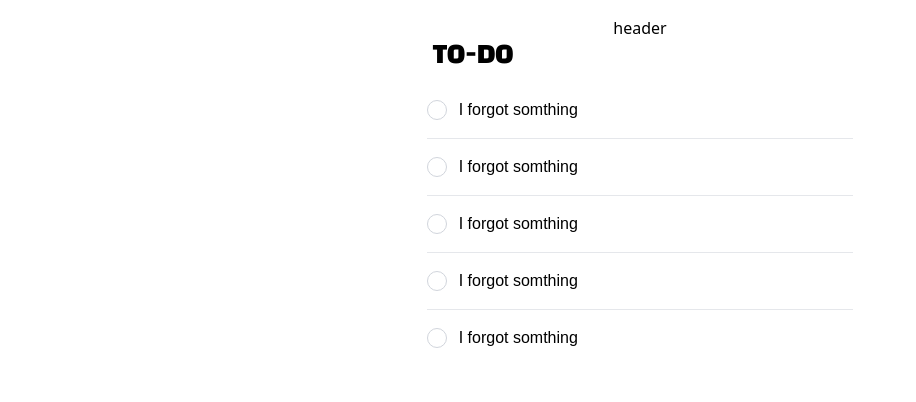
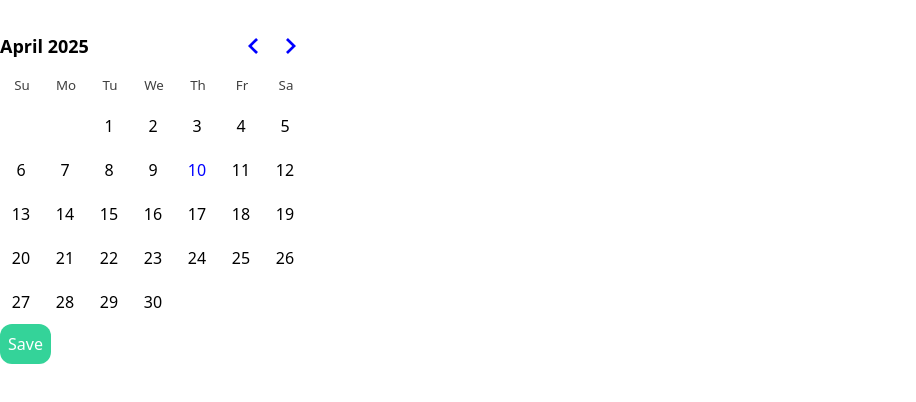
Before and after one commit to ljh37694/Todo-More-Infomation, a React (Vite) app in the folder todo-more-infomation/: page /add-todo in a window 1280 px wide. Shown: the top 402 px of the page, without its empty margins (0-916 px from the left). Built offline with nearby package versions, Linux system fonts and the light colour scheme; a web font is replaced by a local one.

Commit message:
todo 추가 기능 구현 및 day picker, react router dom 설치

```diff
--- a/todo-more-infomation/package.json
+++ b/todo-more-infomation/package.json
@@ -17,7 +17,9 @@
     "@fortawesome/react-fontawesome": "^0.2.2",
     "@tailwindcss/vite": "^4.1.3",
     "react": "^19.0.0",
+    "react-day-picker": "^9.6.5",
     "react-dom": "^19.0.0",
+    "react-router-dom": "^7.5.0",
     "tailwindcss": "^4.1.3",
     "zustand": "^5.0.3"
   },
--- /dev/null
+++ b/todo-more-infomation/src/components/layout/TodoAddButton.tsx
@@ -0,0 +1,20 @@
+import { faPlus } from "@fortawesome/free-solid-svg-icons";
+import { FontAwesomeIcon } from "@fortawesome/react-fontawesome";
+
+interface Props {
+  className?: string,
+  onClick: () => void,
+  [key: string]: any;
+}
+
+function TodoAddButton(props: Props) {
+  const { ...rest } = props;
+
+  return (
+    <button {...rest} onClick={props.onClick} className={`${props.className} p-2 rounded-full bg-blue-400 w-14 h-14 flex items-center justify-center cursor-pointer hover:bg-blue-500 active:bg-blue-400`} >
+      <FontAwesomeIcon icon={faPlus} className="text-white text-xl" />
+    </button>
+  );
+}
+
+export default TodoAddButton;
--- a/todo-more-infomation/src/components/todo/Todo.tsx
+++ b/todo-more-infomation/src/components/todo/Todo.tsx
@@ -17,7 +17,7 @@ function Todo(props: Props) {
       <div className="select-none flex items-center">
         <TodoCheckbox type="success" className="mr-3" checked={checked} setChecked={setChecked} />
       </div>
-      <p className={`font-content text ${checked ? "line-through text-gray-300" : ""}`}>{data.content}</p>
+      <p className={`font-content text ${checked ? "line-through text-gray-400" : ""}`}>{data.content}</p>
     </div>
   );
 }
--- a/todo-more-infomation/src/components/todo/TodoContainer.tsx
+++ b/todo-more-infomation/src/components/todo/TodoContainer.tsx
@@ -1,49 +1,30 @@
-import { useState } from "react";
 import Todo from "./Todo";
+import TodoAddButton from "../layout/TodoAddButton";
+import { useNavigate } from "react-router-dom";
+import { useTodoStore } from "../../stores/todoStore";
 
 export interface TodoType {
+  id?: string,
   content: string,
   estimated: Date,
   isDone: false,
 }
 
 function TodoContainer() {
-  const [todoList, setTodoList] = useState<TodoType[]>([
-    {
-      content: "I forgot somthing",
-      estimated: new Date(),
-      isDone: false,
-    },
-    {
-      content: "I forgot somthing",
-      estimated: new Date(),
-      isDone: false,
-    },
-    {
-      content: "I forgot somthing",
-      estimated: new Date(),
-      isDone: false,
-    },
-    {
-      content: "I forgot somthing",
-      estimated: new Date(),
-      isDone: false,
-    },
-    {
-      content: "I forgot somthing",
-      estimated: new Date(),
-      isDone: false,
-    },
-  ]);
+  const navigate = useNavigate();
+
+  const todos = useTodoStore((state) => state.todoList);
 
   return (
     <div className="w-1/3 max-w-2xl">
       <h1 className="text-2xl mb-2.5 font-title ps-1.5">TO-DO</h1>
       <div className="">
         {
-          todoList.map((todo, idx) => <Todo data={todo} key={idx} className="not-last:border-b border-gray-200" />)
+          todos.map((todo, idx) => <Todo data={todo} key={idx} className="not-last:border-b border-gray-200" />)
         }
       </div>
+
+      <TodoAddButton onClick={() => navigate("/add-todo")} className="fixed left-1/2 -translate-x-1/2 bottom-24" />
     </div>
   );
 }
--- a/todo-more-infomation/src/main.tsx
+++ b/todo-more-infomation/src/main.tsx
@@ -1,10 +1,23 @@
-import { StrictMode } from 'react'
-import { createRoot } from 'react-dom/client'
-import './index.css'
-import Home from './pages/Home.tsx'
+import { StrictMode } from "react";
+import { createRoot } from "react-dom/client";
+import "./index.css";
+import Home from "./pages/Home.tsx";
+import { createBrowserRouter, RouterProvider } from "react-router-dom";
+import AddTodo from "./pages/AddTodo.tsx";
 
-createRoot(document.getElementById('root')!).render(
+const router = createBrowserRouter([
+  {
+    path: "/",
+    element: <Home />,
+  },
+  {
+    path: "/add-todo",
+    element: <AddTodo />
+  }
+]);
+
+createRoot(document.getElementById("root")!).render(
   <StrictMode>
-    <Home />
-  </StrictMode>,
+    <RouterProvider router={router} />
+  </StrictMode>
 );
--- /dev/null
+++ b/todo-more-infomation/src/pages/AddTodo.tsx
@@ -0,0 +1,48 @@
+import { useState } from "react";
+import { DayPicker } from "react-day-picker";
+import "react-day-picker/style.css";
+import { useTodoStore } from "../stores/todoStore";
+import { TodoType } from "../components/todo/TodoContainer";
+import { useNavigate } from "react-router-dom";
+
+function AddTodo() {
+  const navigate = useNavigate();
+
+  const addTodo = useTodoStore((state) => state.add);
+
+  const [text, setText] = useState<string>("");
+  const [selected, setSelected] = useState<Date>();
+
+  const onSubmit = (e: React.FormEvent) => {
+    e.preventDefault();
+
+    const todo: TodoType = {
+      content: text,
+      estimated: selected as Date,
+      isDone: false,
+      id: "1",
+    }
+
+    addTodo(todo);
+
+    navigate("/");
+  }
+
+  return (
+    <div>
+      <form onSubmit={onSubmit}>
+        <input type="text" onChange={(e) => setText(e.target.value)} />
+        <DayPicker
+          animate
+          mode="single"
+          selected={selected}
+          onSelect={setSelected}
+        />
+
+        <button type="submit" className="p-2 border-none bg-success-500 text-white rounded-xl cursor-pointer">Save</button>
+      </form>
+    </div>
+  );
+}
+
+export default AddTodo;
--- a/todo-more-infomation/src/stores/store.ts
+++ /dev/null
@@ -1 +0,0 @@
-import { create } from 'zustand'
--- /dev/null
+++ b/todo-more-infomation/src/stores/todoStore.ts
@@ -0,0 +1,30 @@
+import { create } from "zustand";
+import { TodoType } from "../components/todo/TodoContainer";
+
+interface TodoStoreState {
+  todoList: TodoType[];
+  init: (todoList: TodoType[]) => void;
+  add: (todo: TodoType) => void;
+  delete: (id: string) => void;
+  edit: (todo: TodoType) => void;
+}
+
+export const useTodoStore = create<TodoStoreState>((set) => ({
+  todoList: [],
+  init: (todoList) =>
+    set((state) => ({
+      todoList: todoList,
+    })),
+  add: (todo) => set((state) => ({ todoList: [todo, ...state.todoList] })),
+  delete: (id) =>
+    set((state) => ({
+      todoList: [
+        ...state.todoList.filter((item) => {
+          if (item.id != id) {
+            return item;
+          }
+        }),
+      ],
+    })),
+  edit: (todo) => set((state) => ({})),
+}));
```
Also changed, not shown: 1 other file (tests, documents, lock files or other folders).
